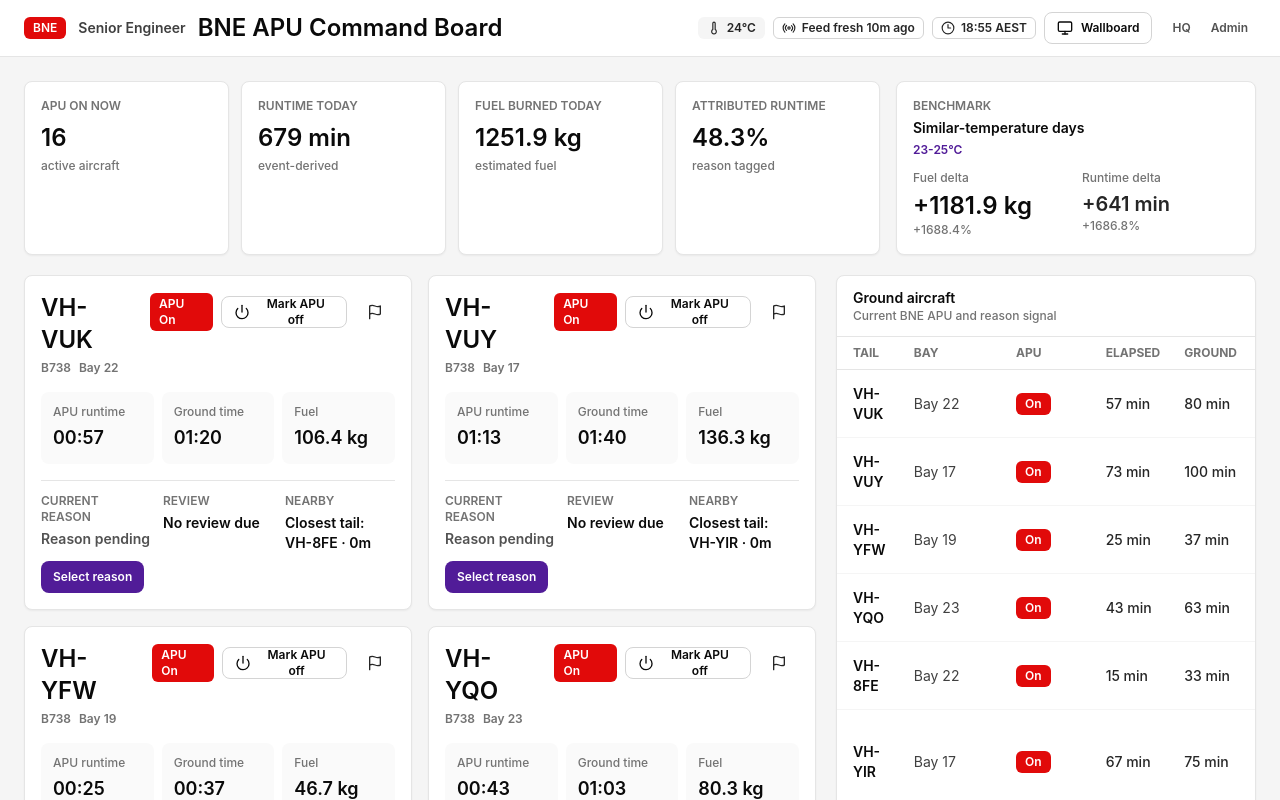
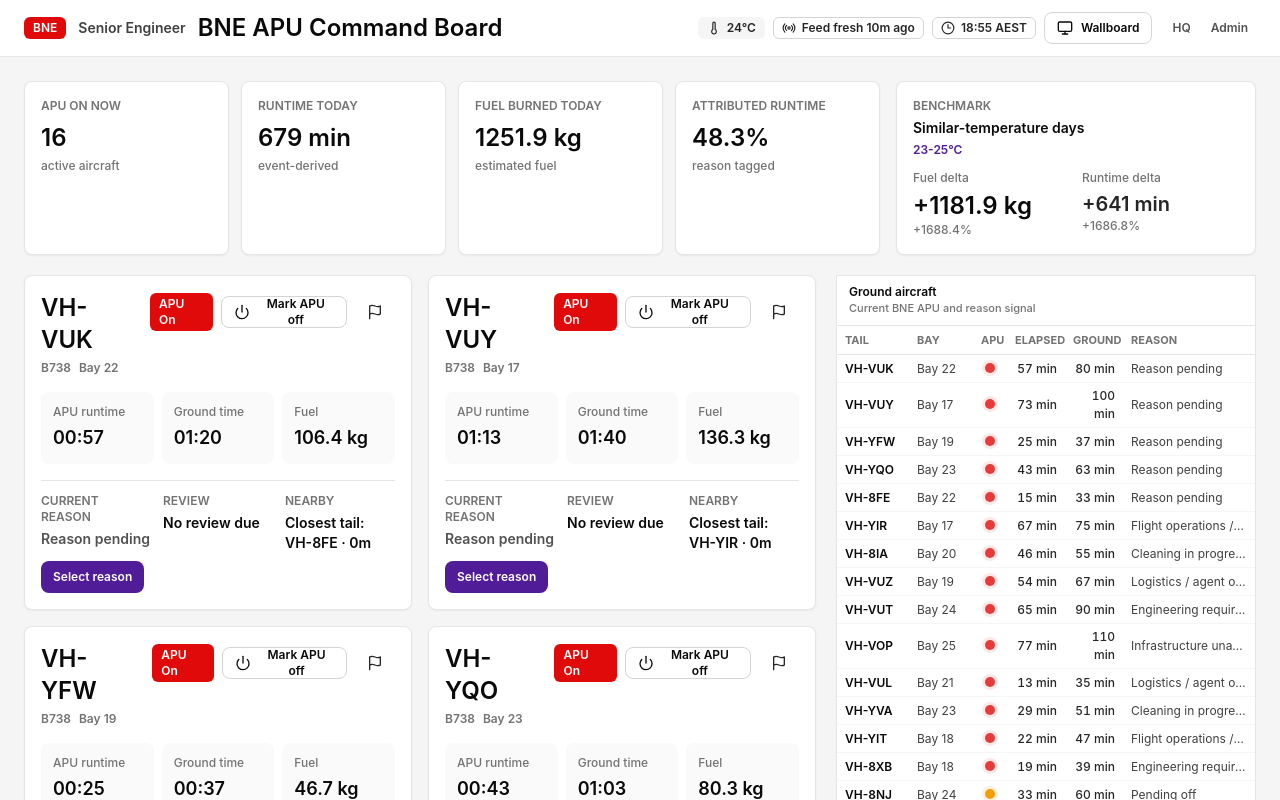
Before and after one commit to ben-dowden/APU-Alerting-Dashboard, a Next.js app: page /senior/bne in a window 1280 px wide. Shown: the top 800 px of the page. Built offline with nearby package versions, Linux system fonts and the light colour scheme.

Commit message:
feat:compact-desktop-ground-aircraft-table

```diff
--- a/components/senior/ground-aircraft-table.tsx
+++ b/components/senior/ground-aircraft-table.tsx
@@ -1,10 +1,12 @@
+import type { KeyboardEvent } from "react";
+
 import type { GroundAircraftState } from "@/lib/read-models";
-import { Badge } from "@/components/ui/badge";
-import { Button } from "@/components/ui/button";
-import { Card, CardContent } from "@/components/ui/card";
+
+import { ApuStatusLed, type ApuStatusLedState } from "./apu-status-led";
 
 type GroundAircraftTableProps = {
   aircraft: GroundAircraftState[];
+  onFocusTail?: (tail: string) => void;
 };
 
 const apuSignal = (aircraft: GroundAircraftState) => {
@@ -19,77 +21,89 @@ const apuSignal = (aircraft: GroundAircraftState) => {
   return aircraft.reasonChain.currentReason?.categoryLabel ?? "Reason pending";
 };
 
-const apuBadgeLabel = (aircraft: GroundAircraftState) => {
+const apuLedStatus = (aircraft: GroundAircraftState): ApuStatusLedState => {
   if (aircraft.manualOffPending) {
-    return "Pending";
+    return "pending";
   }
 
-  return aircraft.apuState === "on" ? "On" : "Off";
+  return aircraft.apuState;
 };
 
-const apuBadgeClassName = (aircraft: GroundAircraftState) => {
-  if (aircraft.manualOffPending) {
-    return "border-amber-200 bg-amber-50 text-amber-800";
+const handleRowKeyDown = (
+  event: KeyboardEvent<HTMLTableRowElement>,
+  tail: string,
+  onFocusTail?: (tail: string) => void,
+) => {
+  if (event.key !== "Enter" && event.key !== " ") {
+    return;
   }
 
-  return aircraft.apuState === "off" ? "border-green-200 bg-green-50 text-green-700" : undefined;
+  event.preventDefault();
+  onFocusTail?.(tail);
 };
 
-export function GroundAircraftTable({ aircraft }: GroundAircraftTableProps) {
+export function GroundAircraftTable({ aircraft, onFocusTail }: GroundAircraftTableProps) {
   return (
-    <section aria-label="Ground aircraft summary">
-      <Card>
-        <CardContent className="p-0">
-          <div className="border-b border-neutral-200 px-4 py-3">
-            <p className="text-sm font-semibold text-neutral-950">Ground aircraft</p>
-            <p className="text-xs font-medium text-neutral-500">Current BNE APU and reason signal</p>
+    <section
+      aria-label="Ground aircraft summary"
+      className="xl:sticky xl:top-4 xl:self-start"
+    >
+      <div className="border border-neutral-200 bg-white">
+        <div className="border-b border-neutral-200 px-3 py-2">
+          <p className="text-xs font-semibold text-neutral-950">Ground aircraft</p>
+          <p className="text-[11px] font-medium text-neutral-500">
+            Current BNE APU and reason signal
+          </p>
         </div>
-          <div className="max-h-[640px] overflow-auto lg:max-h-[calc(100vh-19rem)]">
-            <table aria-label="Ground aircraft side table" className="w-full min-w-[380px] text-left text-sm">
+        <div className="max-h-[640px] overflow-auto lg:max-h-[calc(100vh-18rem)]">
+          <table
+            aria-label="Ground aircraft ops table"
+            className="w-full min-w-[360px] table-fixed text-left text-[12px]"
+          >
             <thead className="sticky top-0 z-10 bg-white">
-                <tr className="border-b border-neutral-200 text-xs font-semibold uppercase tracking-normal text-neutral-500">
-                  <th className="px-4 py-2">Tail</th>
-                  <th className="px-3 py-2">Bay</th>
-                  <th className="px-3 py-2">APU</th>
-                  <th className="px-3 py-2">Elapsed</th>
-                  <th className="px-3 py-2">Ground</th>
-                  <th className="px-3 py-2">Reason</th>
-                  <th className="px-4 py-2 text-right">Focus</th>
+              <tr className="border-b border-neutral-200 text-[11px] font-semibold uppercase tracking-normal text-neutral-500">
+                <th className="w-[72px] px-2 py-1.5">Tail</th>
+                <th className="w-[64px] px-2 py-1.5">Bay</th>
+                <th className="w-[34px] px-2 py-1.5 text-center">APU</th>
+                <th className="w-[58px] px-2 py-1.5 text-right">Elapsed</th>
+                <th className="w-[58px] px-2 py-1.5 text-right">Ground</th>
+                <th className="px-2 py-1.5">Reason</th>
               </tr>
             </thead>
             <tbody>
               {aircraft.map((item) => (
-                  <tr className="border-b border-neutral-100 last:border-b-0" key={item.tail}>
-                    <th className="px-4 py-3 text-sm font-semibold text-neutral-950" scope="row">
+                <tr
+                  aria-label={`Show ${item.tail} aircraft card`}
+                  className="h-7 cursor-pointer border-b border-neutral-100 text-neutral-800 outline-none transition-colors last:border-b-0 hover:bg-neutral-50 focus-visible:bg-neutral-50 focus-visible:ring-2 focus-visible:ring-inset focus-visible:ring-virgin-purple"
+                  data-focus-tail={item.tail}
+                  key={item.tail}
+                  onClick={() => onFocusTail?.(item.tail)}
+                  onKeyDown={(event) => handleRowKeyDown(event, item.tail, onFocusTail)}
+                  tabIndex={0}
+                >
+                  <th
+                    className="truncate px-2 py-1 text-[12px] font-semibold text-neutral-950"
+                    scope="row"
+                  >
                     {item.tail}
                   </th>
-                    <td className="px-3 py-3 text-neutral-700">{item.bay ?? "Unassigned"}</td>
-                    <td className="px-3 py-3">
-                      <Badge
-                        variant={item.apuState === "on" ? "red" : "outline"}
-                        className={apuBadgeClassName(item)}
-                        title={item.manualOffPending ? "Source confirmation outstanding" : undefined}
-                      >
-                        {apuBadgeLabel(item)}
-                      </Badge>
+                  <td className="truncate px-2 py-1 text-neutral-700">{item.bay ?? "Unassigned"}</td>
+                  <td className="px-2 py-1 text-center">
+                    <ApuStatusLed status={apuLedStatus(item)} />
                   </td>
-                    <td className="px-3 py-3 font-medium text-neutral-800">
+                  <td className="px-2 py-1 text-right font-medium tabular-nums text-neutral-800">
                     {item.apuRuntimeMinutes} min
                   </td>
-                    <td className="px-3 py-3 font-medium text-neutral-800">{item.groundMinutes} min</td>
-                    <td className="px-3 py-3 text-neutral-700">{apuSignal(item)}</td>
-                    <td className="px-4 py-3 text-right">
-                      <Button data-focus-tail={item.tail} size="sm" type="button" variant="ghost">
-                        Focus {item.tail}
-                      </Button>
+                  <td className="px-2 py-1 text-right font-medium tabular-nums text-neutral-800">
+                    {item.groundMinutes} min
                   </td>
+                  <td className="truncate px-2 py-1 text-neutral-700">{apuSignal(item)}</td>
                 </tr>
               ))}
             </tbody>
           </table>
         </div>
-        </CardContent>
-      </Card>
+      </div>
     </section>
   );
 }
```
Also changed, not shown: 1 other file (tests, documents, lock files or other folders). Lines whose indentation alone changed are shown as unchanged.
